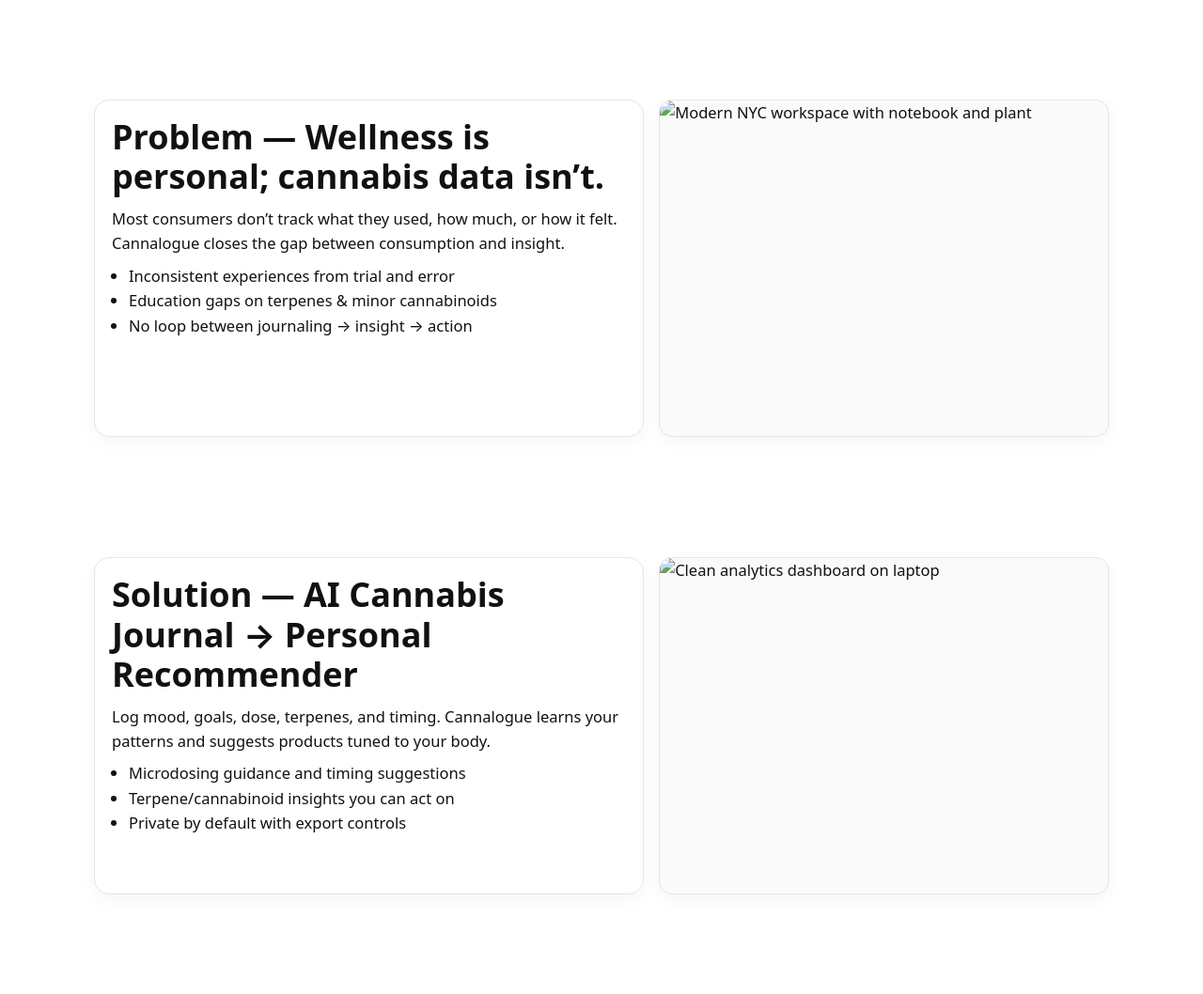
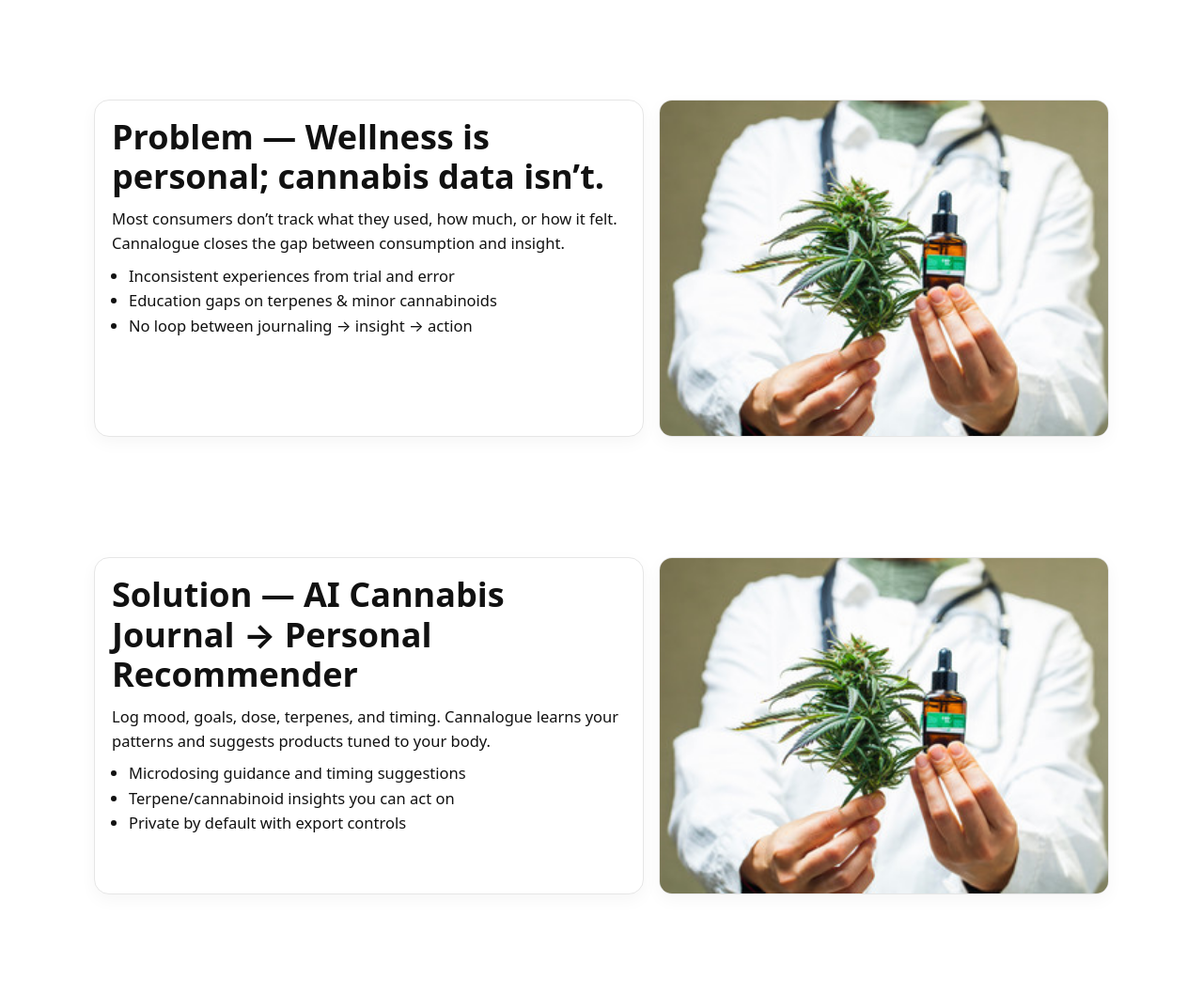
Before and after one commit to yngkody/Cannalogue, a plain HTML site: page index.html in a window 1280 px wide. Shown: the part 806-1864 px from the top of the page at 94% size. Drawn offline with Linux system fonts and the light colour scheme.

Commit message:
Update index.html

```diff
--- a/index.html
+++ b/index.html
@@ -91,7 +91,7 @@
           <li>No loop between journaling → insight → action</li>
         </ul>
       </div>
-      <img class="media tall" alt="Modern NYC workspace with notebook and plant" src="med-can"/>
+      <img class="media tall" alt="Modern NYC workspace with notebook and plant" src="med-can.jpg"/>
     </div>
   </section>
     </div>
@@ -109,7 +109,7 @@
           <li>Private by default with export controls</li>
         </ul>
       </div>
-      <img class="media tall" alt="Clean analytics dashboard on laptop" src="can-journal"/>
+      <img class="media tall" alt="Clean analytics dashboard on laptop" src="can-journal.jpg"/>
     </div>
   </section>
     </div>
```
